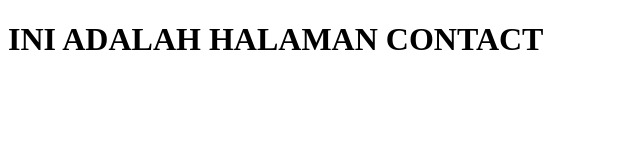
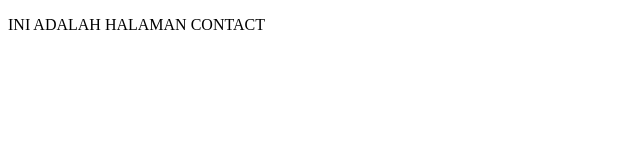
Before and after one commit to raihansaladin/CompanyProfile, a plain HTML site: page Assets/contact-us.html in a window 1280 px wide. Shown: the whole page, without its empty margins (0-640 px from the left). Drawn offline with Linux system fonts and the light colour scheme.

Commit message:
ini adalah perubahan dari h1 ke p

```diff
--- a/Assets/contact-us.html
+++ b/Assets/contact-us.html
@@ -6,5 +6,5 @@
     <title>StudyGit</title>
 </head>
 <body>
-    <h1>INI ADALAH HALAMAN CONTACT</h1>
+    <p>INI ADALAH HALAMAN CONTACT</p>
 </body>
```
